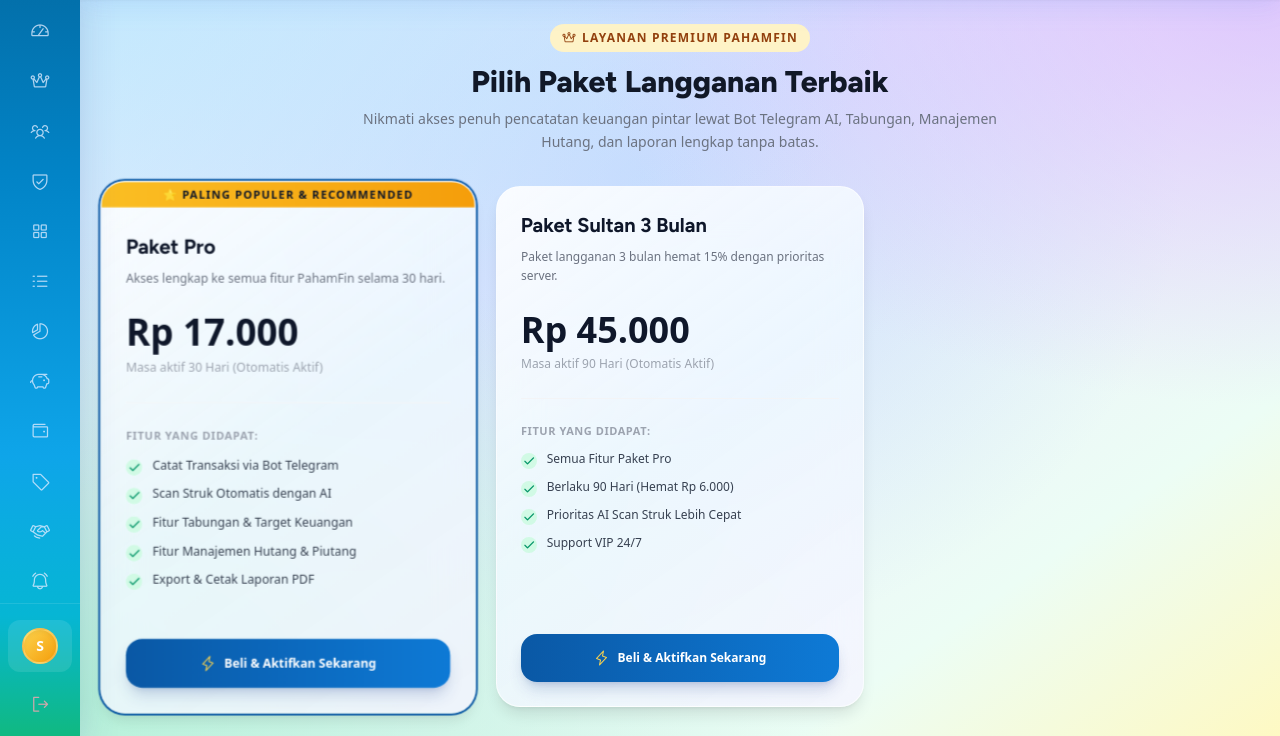
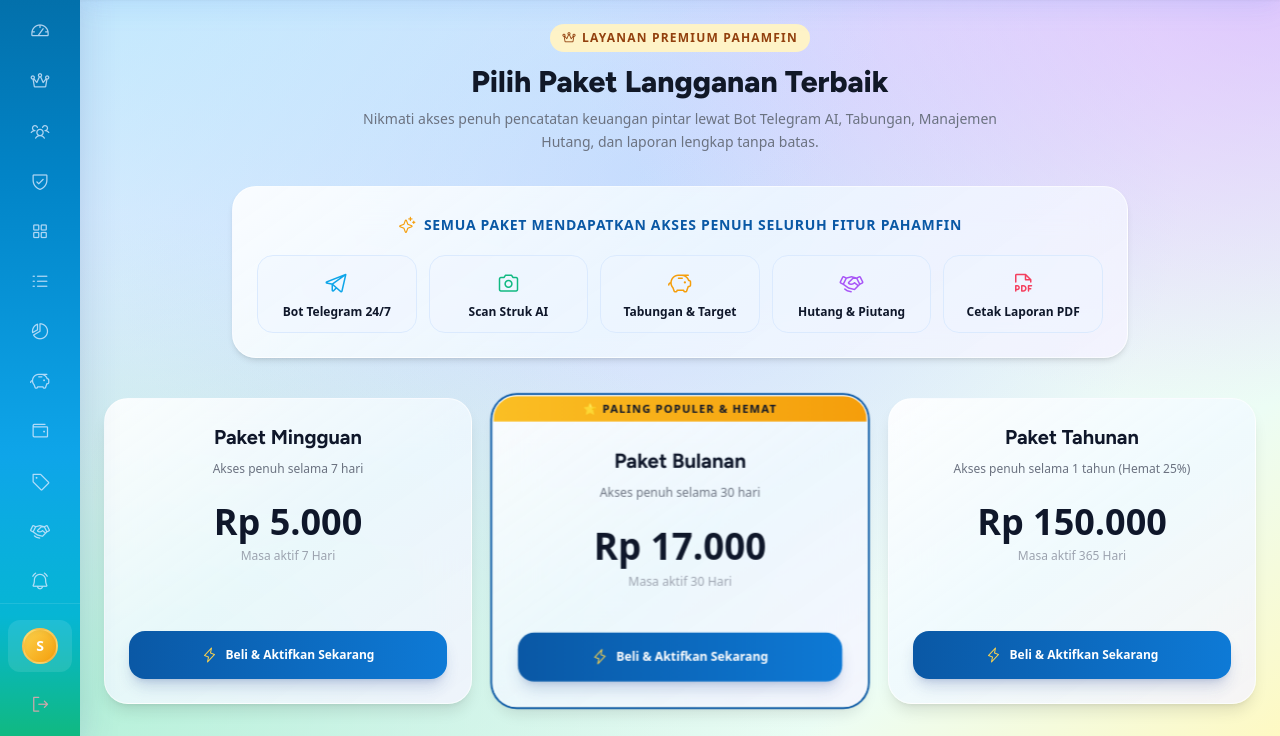
Before and after one commit to AraBintang/PahamFin, a PHP site: page /pages/pricing.php in a window 1280 px wide. Shown: the part 64-800 px from the top of the page. Run offline with PHP 8.4, Linux system fonts and the light colour scheme; the visitor is signed in with stand-in values (Sample User, id 1); data that the repository does not hold is empty; some libraries are stand-ins or nearby versions.

Commit message:
Simplify subscription plans to Mingguan, Bulanan, and Tahunan with global feature banner

```diff
--- a/app/db.php
+++ b/app/db.php
@@ -606,24 +606,19 @@ function PahamFin_seed_default_subscription_plans(PDO $pdo): void
 {
     try {
         $count = (int) ($pdo->query("SELECT COUNT(*) FROM subscription_plans")->fetchColumn() ?? 0);
-        if ($count === 0) {
-            $stmt = $pdo->prepare("INSERT INTO subscription_plans (name, price, duration_days, description, features, is_active) VALUES (?, ?, ?, ?, ?, ?)");
-            $stmt->execute([
-                'Paket Pro',
-                17000,
-                30,
-                'Akses lengkap ke semua fitur PahamFin selama 30 hari.',
-                "Catat Transaksi via Bot Telegram\nScan Struk Otomatis dengan AI\nFitur Tabungan & Target Keuangan\nFitur Manajemen Hutang & Piutang\nExport & Cetak Laporan PDF",
-                1
-            ]);
-            $stmt->execute([
-                'Paket Sultan 3 Bulan',
-                45000,
-                90,
-                'Paket langganan 3 bulan hemat 15% dengan prioritas server.',
-                "Semua Fitur Paket Pro\nBerlaku 90 Hari (Hemat Rp 6.000)\nPrioritas AI Scan Struk Lebih Cepat\nSupport VIP 24/7",
-                1
-            ]);
+        $hasOld = (int) ($pdo->query("SELECT COUNT(*) FROM subscription_plans WHERE name IN ('Paket Pro', 'Paket Sultan 3 Bulan')")->fetchColumn() ?? 0);
+
+        if ($count === 0 || $hasOld > 0) {
+            if ($hasOld > 0) {
+                $pdo->exec("DELETE FROM subscription_plans WHERE name IN ('Paket Pro', 'Paket Sultan 3 Bulan')");
+            }
+            $currentCount = (int) ($pdo->query("SELECT COUNT(*) FROM subscription_plans")->fetchColumn() ?? 0);
+            if ($currentCount === 0) {
+                $stmt = $pdo->prepare("INSERT INTO subscription_plans (name, price, duration_days, description, features, is_active) VALUES (?, ?, ?, ?, ?, ?)");
+                $stmt->execute(['Paket Mingguan', 5000, 7, 'Akses penuh selama 7 hari', '', 1]);
+                $stmt->execute(['Paket Bulanan', 17000, 30, 'Akses penuh selama 30 hari', '', 1]);
+                $stmt->execute(['Paket Tahunan', 150000, 365, 'Akses penuh selama 1 tahun (Hemat 25%)', '', 1]);
+            }
         }
     } catch (Throwable $e) {}
 }
--- a/pages/pricing.php
+++ b/pages/pricing.php
@@ -81,53 +81,64 @@ require_once __DIR__ . '/../app/includes/sidebar.php';
     </div>
     <?php endif; ?>
 
-    <!-- Grid Cards Paket -->
+    <!-- Banner Fitur Lengkap PahamFin -->
+    <div class="max-w-4xl mx-auto mb-10 glass-card p-6 rounded-3xl border border-white/60 dark:border-slate-700/50 shadow-md">
+        <h3 class="text-center text-sm font-bold uppercase tracking-wider text-primary dark:text-blue-400 mb-4 flex items-center justify-center gap-2">
+            <i class="ph ph-sparkle text-amber-500 text-lg"></i> SEMUA PAKET MENDAPATKAN AKSES PENUH SELURUH FITUR PAHAMFIN
+        </h3>
+        <div class="grid grid-cols-2 md:grid-cols-3 lg:grid-cols-5 gap-3 text-center text-xs">
+            <div class="p-3 rounded-2xl bg-blue-50/50 dark:bg-slate-800/60 border border-blue-100 dark:border-slate-700/50">
+                <i class="ph ph-telegram-logo text-2xl text-sky-500 mb-1 block mx-auto"></i>
+                <span class="font-semibold text-ink dark:text-slate-200">Bot Telegram 24/7</span>
+            </div>
+            <div class="p-3 rounded-2xl bg-blue-50/50 dark:bg-slate-800/60 border border-blue-100 dark:border-slate-700/50">
+                <i class="ph ph-camera text-2xl text-emerald-500 mb-1 block mx-auto"></i>
+                <span class="font-semibold text-ink dark:text-slate-200">Scan Struk AI</span>
+            </div>
+            <div class="p-3 rounded-2xl bg-blue-50/50 dark:bg-slate-800/60 border border-blue-100 dark:border-slate-700/50">
+                <i class="ph ph-piggy-bank text-2xl text-amber-500 mb-1 block mx-auto"></i>
+                <span class="font-semibold text-ink dark:text-slate-200">Tabungan & Target</span>
+            </div>
+            <div class="p-3 rounded-2xl bg-blue-50/50 dark:bg-slate-800/60 border border-blue-100 dark:border-slate-700/50">
+                <i class="ph ph-handshake text-2xl text-purple-500 mb-1 block mx-auto"></i>
+                <span class="font-semibold text-ink dark:text-slate-200">Hutang & Piutang</span>
+            </div>
+            <div class="p-3 rounded-2xl bg-blue-50/50 dark:bg-slate-800/60 border border-blue-100 dark:border-slate-700/50 col-span-2 md:col-span-1">
+                <i class="ph ph-file-pdf text-2xl text-rose-500 mb-1 block mx-auto"></i>
+                <span class="font-semibold text-ink dark:text-slate-200">Cetak Laporan PDF</span>
+            </div>
+        </div>
+    </div>
+
+    <!-- Grid Cards Paket (Mingguan, Bulanan, Tahunan) -->
     <div class="grid grid-cols-1 md:grid-cols-2 lg:grid-cols-3 gap-6 max-w-6xl mx-auto mb-12">
         <?php foreach ($plans as $index => $plan):
-            $isBestSeller = ($index === 0 || stripos($plan['name'], 'Pro') !== false);
+            $isBestSeller = (stripos($plan['name'], 'Bulan') !== false || (int)$plan['duration_days'] === 30);
             $isCurrentActive = ($activeSub && (int)$activeSub['plan_id'] === (int)$plan['id']);
         ?>
         <div class="glass-card rounded-3xl border border-white/60 dark:border-slate-700/50 overflow-hidden shadow-lg hover:shadow-2xl transition-all duration-300 flex flex-col justify-between relative <?= $isBestSeller ? 'ring-2 ring-primary dark:ring-blue-500 scale-[1.02]' : '' ?>">
 
             <?php if ($isBestSeller): ?>
             <div class="bg-gradient-to-r from-amber-400 to-amber-500 text-slate-900 text-[11px] font-extrabold uppercase tracking-widest text-center py-1">
-                ⭐ Paling Populer & Recommended
+                ⭐ Paling Populer & Hemat
             </div>
             <?php endif; ?>
 
-            <div class="p-6">
-                <div class="flex justify-between items-start mb-2">
+            <div class="p-6 text-center">
+                <div class="flex justify-center items-center gap-2 mb-2">
                     <h3 class="text-xl font-display font-bold text-ink dark:text-slate-100"><?= htmlspecialchars($plan['name']) ?></h3>
                     <?php if ($isCurrentActive): ?>
                         <span class="px-2.5 py-0.5 rounded-full text-[10px] font-extrabold bg-emerald-100 text-emerald-800 dark:bg-emerald-900/60 dark:text-emerald-300">Paket Aktif</span>
                     <?php endif; ?>
                 </div>
 
-                <p class="text-xs text-gray-500 dark:text-slate-400 mb-6 leading-relaxed"><?= htmlspecialchars($plan['description'] ?: 'Nikmati fitur keuangan PahamFin.') ?></p>
+                <p class="text-xs text-gray-500 dark:text-slate-400 mb-6 leading-relaxed"><?= htmlspecialchars($plan['description'] ?: 'Akses penuh seluruh fitur PahamFin.') ?></p>
 
-                <div class="mb-6 pb-6 border-b border-gray-100 dark:border-slate-700/50">
-                    <div class="flex items-baseline gap-1">
+                <div class="mb-4">
+                    <div class="flex items-baseline justify-center gap-1">
                         <span class="text-3xl lg:text-4xl font-extrabold text-ink dark:text-slate-100">Rp <?= number_format($plan['price'], 0, ',', '.') ?></span>
                     </div>
-                    <span class="text-xs text-gray-400 font-medium">Masa aktif <?= (int)$plan['duration_days'] ?> Hari (Otomatis Aktif)</span>
-                </div>
-
-                <!-- Feature list -->
-                <div class="space-y-3 mb-6">
-                    <p class="text-[11px] font-bold uppercase tracking-wider text-gray-400">Fitur yang didapat:</p>
-                    <ul class="space-y-2.5 text-xs text-gray-700 dark:text-slate-300">
-                        <?php
-                        $featuresList = array_filter(array_map('trim', explode("\n", (string)$plan['features'])));
-                        foreach ($featuresList as $feat):
-                        ?>
-                            <li class="flex items-start gap-2.5">
-                                <div class="w-4 h-4 rounded-full bg-emerald-100 dark:bg-emerald-900/50 text-emerald-600 dark:text-emerald-400 flex items-center justify-center shrink-0 mt-0.5">
-                                    <i class="ph ph-check text-xs font-bold"></i>
-                                </div>
-                                <span><?= htmlspecialchars($feat) ?></span>
-                            </li>
-                        <?php endforeach; ?>
-                    </ul>
+                    <span class="text-xs text-gray-400 font-medium">Masa aktif <?= (int)$plan['duration_days'] ?> Hari</span>
                 </div>
             </div>
 
```
Also changed, not shown: pages/admin/plans.php (+1 -24 lines).
